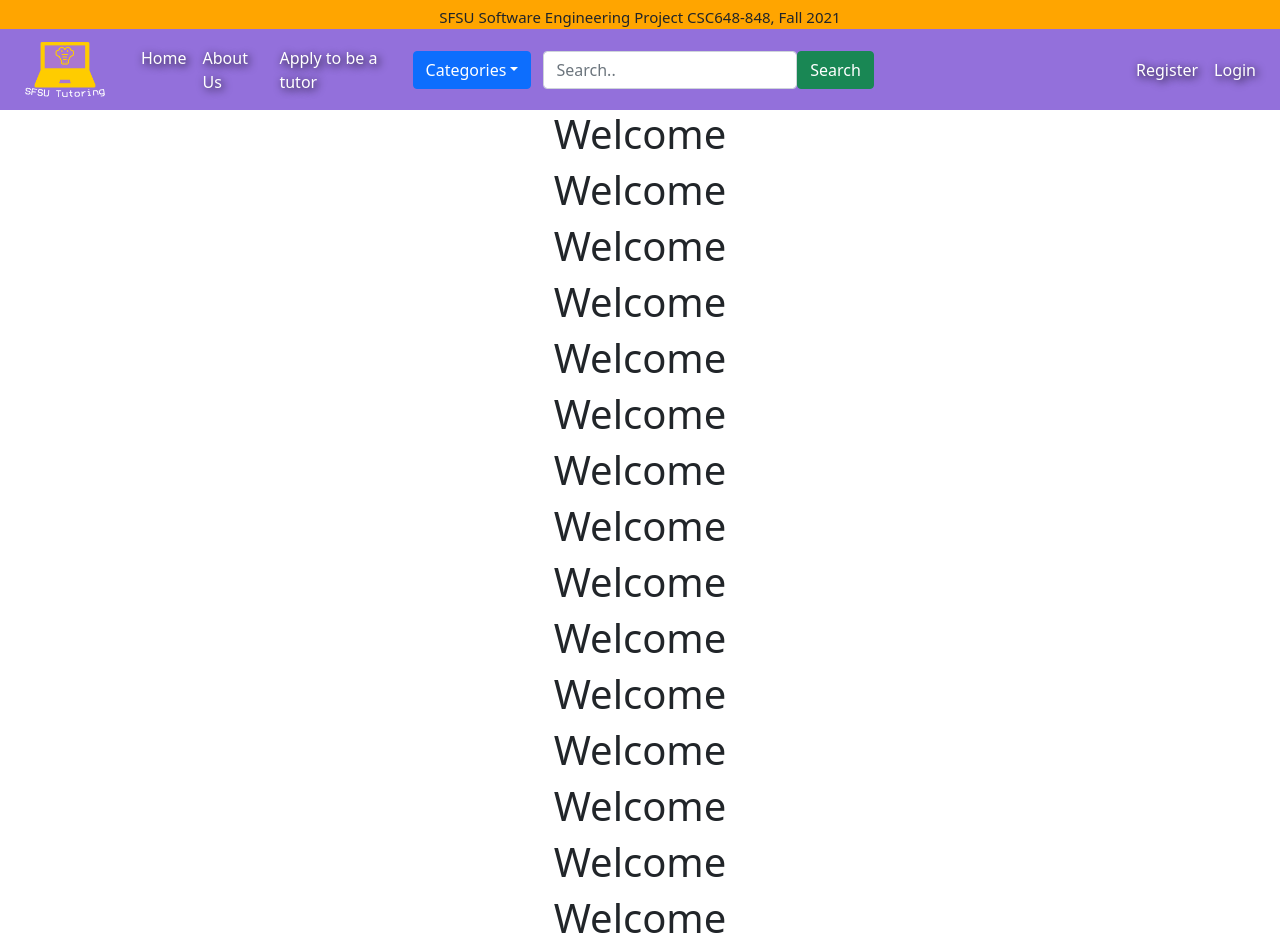
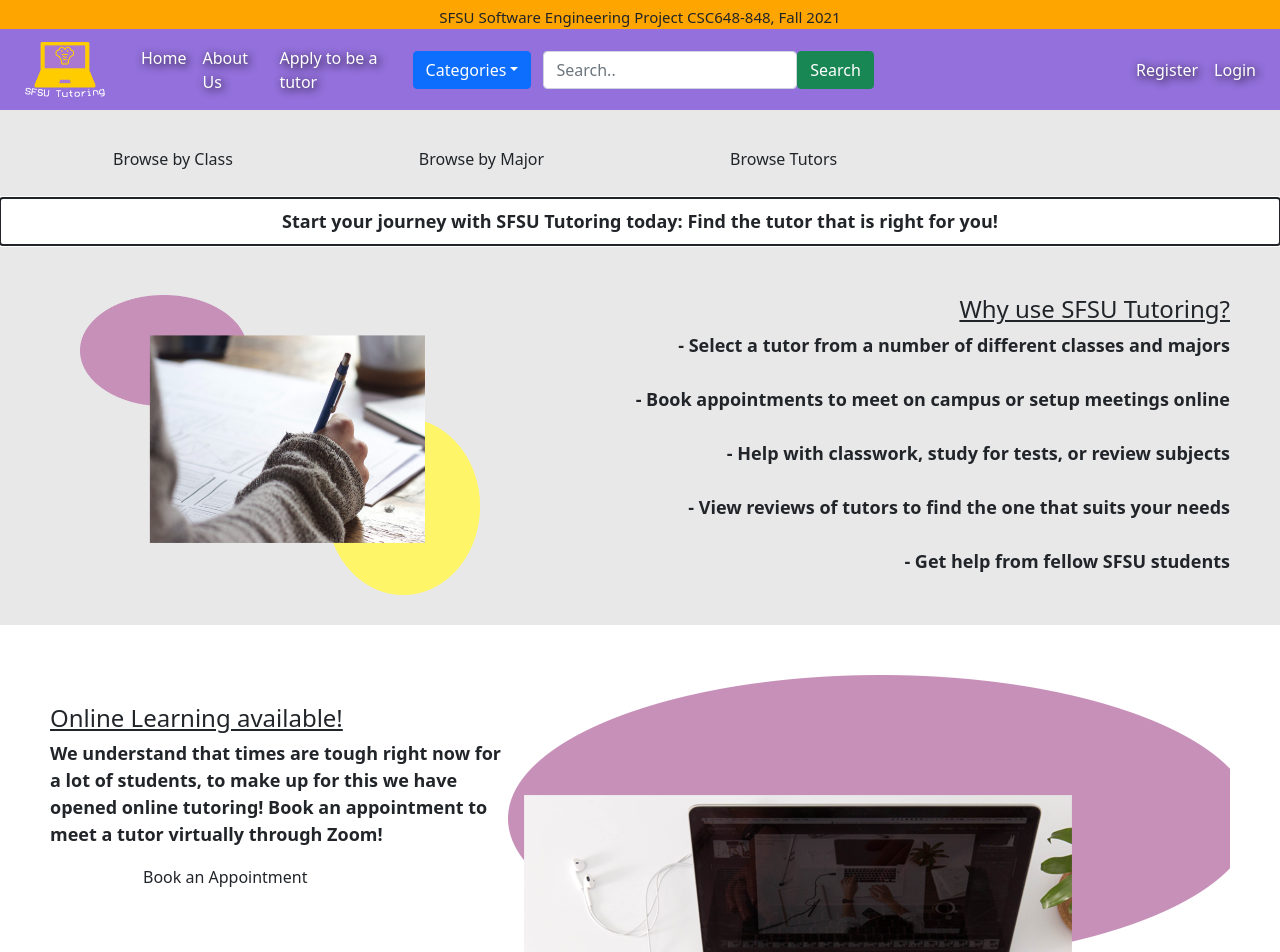
Before and after one commit to dsLeks/tutoringApp, a React (Create React App) app in the folder application/client/: page / in a window 1280 px wide. Shown: the top 952 px of the page. Built offline with nearby package versions, Linux system fonts and the light colour scheme.

Commit message:
All elements present, need placement and alignment fixes

```diff
--- /dev/null
+++ b/application/client/src/components/Home.css
@@ -0,0 +1,62 @@
+/*
+    Free images and elements courtesy of Unsplash and FlatIcon
+*/
+
+.body{
+    margin: 0;
+    padding: 0;
+}
+
+.button-background{
+    background-color: #E8E8E8;
+    padding: 20px;
+    width: 100%;
+}
+
+.browse-button{
+    background-color: #FFFF62;
+    color: black;
+    font-weight: bold;
+    margin-top: 10px;
+    margin-left: 80px;
+    margin-right: 80px;
+    font-size: x-large;
+    padding: 10px;
+}
+
+.greeting{
+    text-align: center;
+    font-size: large;
+    font-weight: bold;
+    outline: auto;
+    padding: 10px;
+}
+
+.text1{
+    background-color: #E8E8E8;
+    text-align: right;
+    font-size: large;
+    font-weight: bold;
+    padding: 50px;
+}
+h4{
+    text-decoration: underline;
+    font-weight: bold;
+}
+
+.text2{
+    text-align: left;
+    font-size: large;
+    font-weight: bold;
+    padding: 50px;
+}
+
+.a-img{
+    float:left;
+    width: 600px;
+    height: 400px;
+}
+
+.a-img1{
+    float: right;
+}
--- a/application/client/src/components/Home.js
+++ b/application/client/src/components/Home.js
@@ -1,32 +1,58 @@
 import React from 'react'
+import './Home.css'
+import 'bootstrap/dist/js/bootstrap.bundle';
+import 'bootstrap/dist/js/bootstrap.bundle.min.js';
+import 'bootstrap/dist/js/bootstrap.js';
+import 'bootstrap/dist/css/bootstrap.css';
+import Button from 'react-bootstrap/Button';
+import Picture1 from './pictures/text1.png'
+import Picture2 from './pictures/text2.png'
+
 
 // Basic placeholder for the home/launching page
 function Home(){
     return(
-        <div style={{textAlign:'center'}}>
+        <div className="body">
             {/*to check if footer works fine*/}
-            <h1>Welcome</h1>
-            <h1>Welcome</h1>
-            <h1>Welcome</h1>
-            <h1>Welcome</h1>
-            <h1>Welcome</h1>
-            <h1>Welcome</h1>
-            <h1>Welcome</h1>
-            <h1>Welcome</h1>
-            <h1>Welcome</h1>
-            <h1>Welcome</h1>
-            <h1>Welcome</h1>
-            <h1>Welcome</h1>
-            <h1>Welcome</h1>
-            <h1>Welcome</h1>
-            <h1>Welcome</h1>
-            <h1>Welcome</h1>
-            <h1>Welcome</h1>
-            <h1>Welcome</h1>
-            <h1>Welcome</h1>
-            <h1>Welcome</h1>
-            <h1>Welcome</h1>
+            <div className="button-background">
+                <div>
+                <Button variant="contained" className="browse-button">Browse by Class</Button>
+                <Button variant="contained" className="browse-button">Browse by Major</Button>
+                <Button variant="contained" className="browse-button">Browse Tutors</Button>
+                </div>
+            </div>
 
+            <div className="greeting">
+                Start your journey with SFSU Tutoring today: Find the tutor that is right for you!
+            </div>
+
+            <div className="text1">
+            <img src={Picture1} className='a-img'/>
+                <h4>
+                    Why use SFSU Tutoring?
+                </h4>
+                - Select a tutor from a number of different classes and majors
+                <br/><br/>
+                - Book appointments to meet on campus or setup meetings online
+                <br/><br/>
+                - Help with classwork, study for tests, or review subjects
+                <br/><br/>
+                - View reviews of tutors to find the one that suits your needs
+                <br/><br/>
+                - Get help from fellow SFSU students
+            </div>
+
+            <div className="text2">
+            <img src={Picture2} className='a-img1'/>
+                <h4>
+                    <br/>
+                    Online Learning available!
+                </h4>
+                We understand that times are tough right now for a lot of students, to make up for this we have opened
+                online tutoring! Book an appointment to meet a tutor virtually through Zoom!
+                <br/>
+                <Button variant="contained" className="browse-button">Book an Appointment</Button>
+            </div>
         </div>
     )
 }
```
Also changed, not shown: application/client/src/components/pictures/text1.png (added), application/client/src/components/pictures/text2.png (added).
